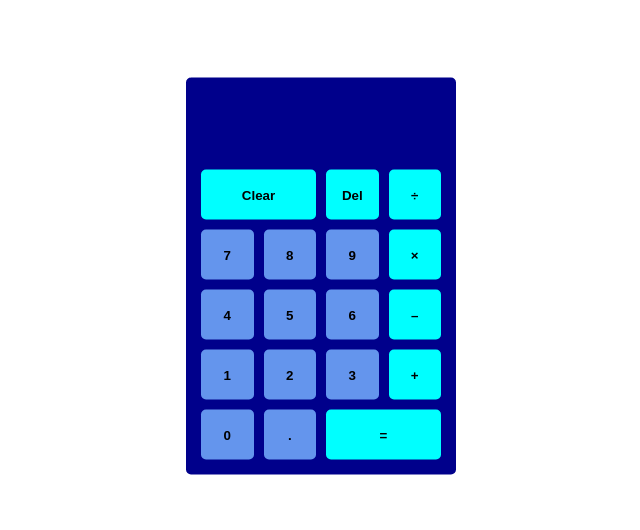
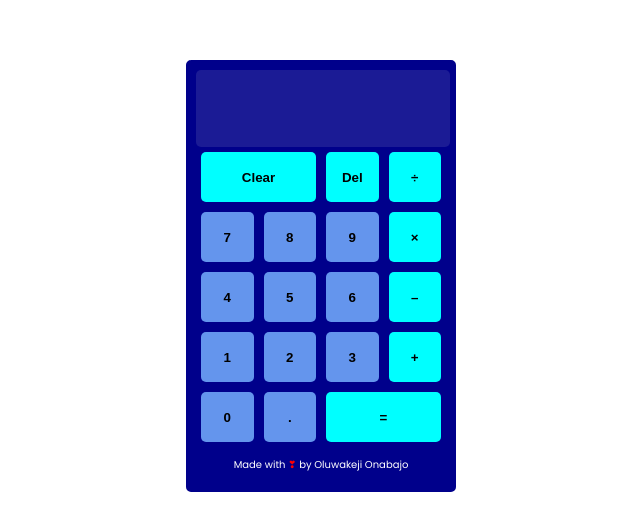
Before and after one commit to OluwakejiOnabajo/react-calculator-app-reactjs, a React (Create React App) app: page / in a window 1280 px wide. Shown: the part 124-654 px from the top of the page, without its empty margins (319-959 px from the left). Built offline with nearby package versions, Linux system fonts and the light colour scheme.

Commit message:
More push

```diff
--- a/public/index.html
+++ b/public/index.html
@@ -14,7 +14,7 @@
       manifest.json provides metadata used when your web app is installed on a
       user's mobile device or desktop. See https://developers.google.com/web/fundamentals/web-app-manifest/
     -->
-    <link rel="manifest" href="%PUBLIC_URL%/manifest.json" />
+    <!-- <link rel="manifest" href="%PUBLIC_URL%/manifest.json" /> -->
     <!--
       Notice the use of %PUBLIC_URL% in the tags above.
       It will be replaced with the URL of the `public` folder during the build.
--- a/src/App.js
+++ b/src/App.js
@@ -1,70 +1,12 @@
-import './App.css';
-import { useState } from 'react';
-
+import Route from './Route';
 
 function App() {
-  const [result, setResult] = useState('');
-
-  const handleClick = (e) => {
-    setResult(result + e.target.value);
-
-    if (result.slice(0, 1) === '=') {
-      setResult(e.target.value);
-    }else if(result === 'Error'){
-      setResult(e.target.value);
-    }
-  }
-
-  const handleTyping = (e) => {
-    setResult(e.target.value);
-  }
-
-  const del = () => {
-    setResult(result.slice(0, -1));
-  }
-
-  const clear = () => {
-    setResult('');
-  }
-
-  const calculate = () => {
-    try {
-      if(result != 'Error'){
-        setResult('= ' + eval(result).toString());
-      }
-    } catch (error) {
-      setResult('Error');
-    }
-
-  }
 
   return (
-    <div className='container'>
-      <form action=''>
-        <input type='text' value={result} onChange={handleTyping} />
-      </form>
+    <>
+    <Route />
+    </>
 
-      <div className='keypad' >
-      <button className='highlight' onClick={clear} id='clear' >Clear</button>
-      <button className='highlight' onClick={del} id='del' >Del</button>
-      <button className='highlight' onClick={handleClick} value='/'>&divide;</button>
-      <button onClick={handleClick} value='7'>7</button>
-      <button onClick={handleClick} value='8'>8</button>
-      <button onClick={handleClick} value='9'>9</button>
-      <button className='highlight' onClick={handleClick} value='*'>&times;</button>
-      <button onClick={handleClick} value='4'>4</button>
-      <button onClick={handleClick} value='5'>5</button>
-      <button onClick={handleClick} value='6'>6</button>
-      <button className='highlight' onClick={handleClick} value='-'>&ndash;</button>
-      <button onClick={handleClick} value='1'>1</button>
-      <button onClick={handleClick} value='2'>2</button>
-      <button onClick={handleClick} value='3'>3</button>
-      <button className='highlight' onClick={handleClick} value='+'>+</button>
-      <button onClick={handleClick} value='0'>0</button>
-      <button onClick={handleClick} value='.'>.</button>
-      <button className='highlight' onClick={calculate} id='result' >=</button>
-      </div>
-    </div>
   );
 }
 
--- /dev/null
+++ b/src/Route.js
@@ -0,0 +1,21 @@
+import {
+  BrowserRouter,
+  Routes,
+  Route,
+} from "react-router-dom";
+import About from "./pages/about/About";
+import Calculator from "./pages/calculator/Calculator";
+
+
+function MyRoutes() {
+  return (
+    <BrowserRouter>
+    <Routes>
+      <Route exact path="/" element={<Calculator />} />
+      <Route exact path="/OluwakejiOnabajo" element={<About />} />
+    </Routes>
+  </BrowserRouter>
+  );
+}
+
+export default MyRoutes;
--- /dev/null
+++ b/src/pages/about/About.js
@@ -0,0 +1,8 @@
+
+const About = () =>{
+    window.location.replace('https://github.com/OnabajoOluwakeji');
+
+    return null;
+  }
+
+  export default About
--- a/src/App.css
+++ b/src/pages/calculator/Calculator.css
@@ -20,13 +20,14 @@
 input[type='text'] {
   height: 75px;
   width: 100%;
-  background-color: darkblue;
+  background-color: rgb(27, 27, 149);
   border: 0px;
   color: #fff;
   font-weight: bold;
   font-size: 24px;
   letter-spacing: 1px;
   text-align: right;
+  border-radius: 5px;
 }
 
 #clear {
@@ -37,6 +38,20 @@ input[type='text'] {
 #result{
   grid-column: 3/5;
   grid-row: 5;
+}
+
+.comment, .comment a{
+  font-size: 10px;
+  color: #fff;
+  text-decoration: none;
+}
+
+.comment span{
+  color: red;
+}
+
+.comment a:hover{
+  color: cornflowerblue;
 }
 
 button{
--- /dev/null
+++ b/src/pages/calculator/Calculator.js
@@ -0,0 +1,75 @@
+import './Calculator.css';
+import { useState } from 'react';
+import { Link} from "react-router-dom";
+
+const Calculator = () => {
+  const [result, setResult] = useState('');
+
+  const handleClick = (e) => {
+    setResult(result + e.target.value);
+
+    if (result.slice(0, 1) === '=') {
+      setResult(e.target.value);
+    }else if(result === 'Error'){
+      setResult(e.target.value);
+    }
+  }
+
+  const handleTyping = (e) => {
+    setResult(e.target.value);
+  }
+
+  const del = () => {
+    setResult(result.slice(0, -1));
+  }
+
+  const clear = () => {
+    setResult('');
+  }
+
+  const calculate = () => {
+    try {
+      if(result !== 'Error'){
+        // eslint-disable-next-line
+        setResult('= ' + eval(result).toString());
+      }
+    } catch (error) {
+      setResult('Error');
+    }
+
+  }
+
+  return (
+
+    <div className='container'>
+      <form action=''>
+        <input type='text' value={result} onChange={handleTyping} />
+      </form>
+
+      <div className='keypad' >
+      <button className='highlight' onClick={clear} id='clear' >Clear</button>
+      <button className='highlight' onClick={del} id='del' >Del</button>
+      <button className='highlight' onClick={handleClick} value='/'>&divide;</button>
+      <button onClick={handleClick} value='7'>7</button>
+      <button onClick={handleClick} value='8'>8</button>
+      <button onClick={handleClick} value='9'>9</button>
+      <button className='highlight' onClick={handleClick} value='*'>&times;</button>
+      <button onClick={handleClick} value='4'>4</button>
+      <button onClick={handleClick} value='5'>5</button>
+      <button onClick={handleClick} value='6'>6</button>
+      <button className='highlight' onClick={handleClick} value='-'>&ndash;</button>
+      <button onClick={handleClick} value='1'>1</button>
+      <button onClick={handleClick} value='2'>2</button>
+      <button onClick={handleClick} value='3'>3</button>
+      <button className='highlight' onClick={handleClick} value='+'>+</button>
+      <button onClick={handleClick} value='0'>0</button>
+      <button onClick={handleClick} value='.'>.</button>
+      <button className='highlight' onClick={calculate} id='result' >=</button>
+      </div>
+      <p className='comment'>Made with <span>❣</span> by <Link to="/OluwakejiOnabajo" >Oluwakeji Onabajo</Link></p>
+    </div>
+
+  );
+}
+
+export default Calculator;
```
